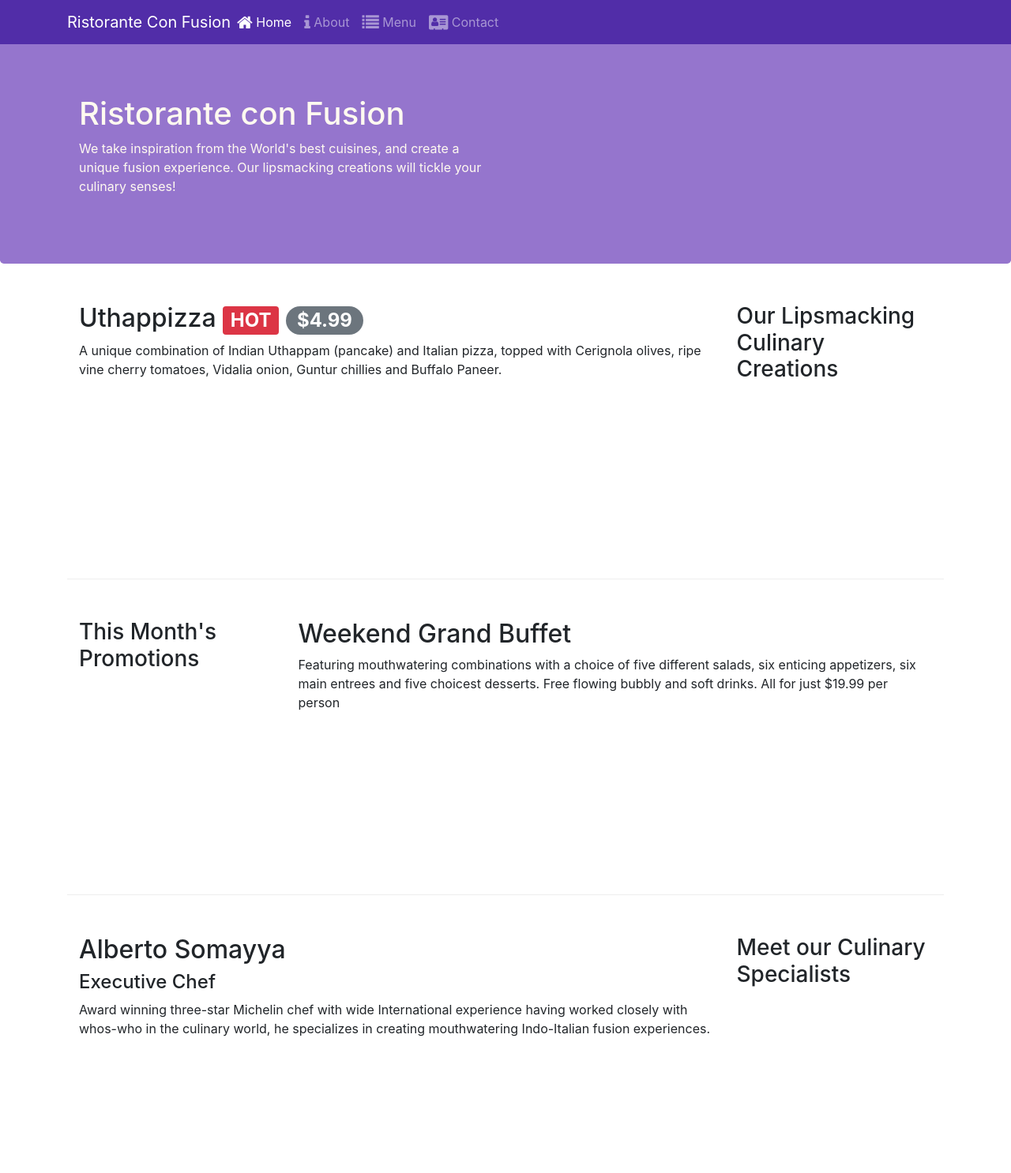
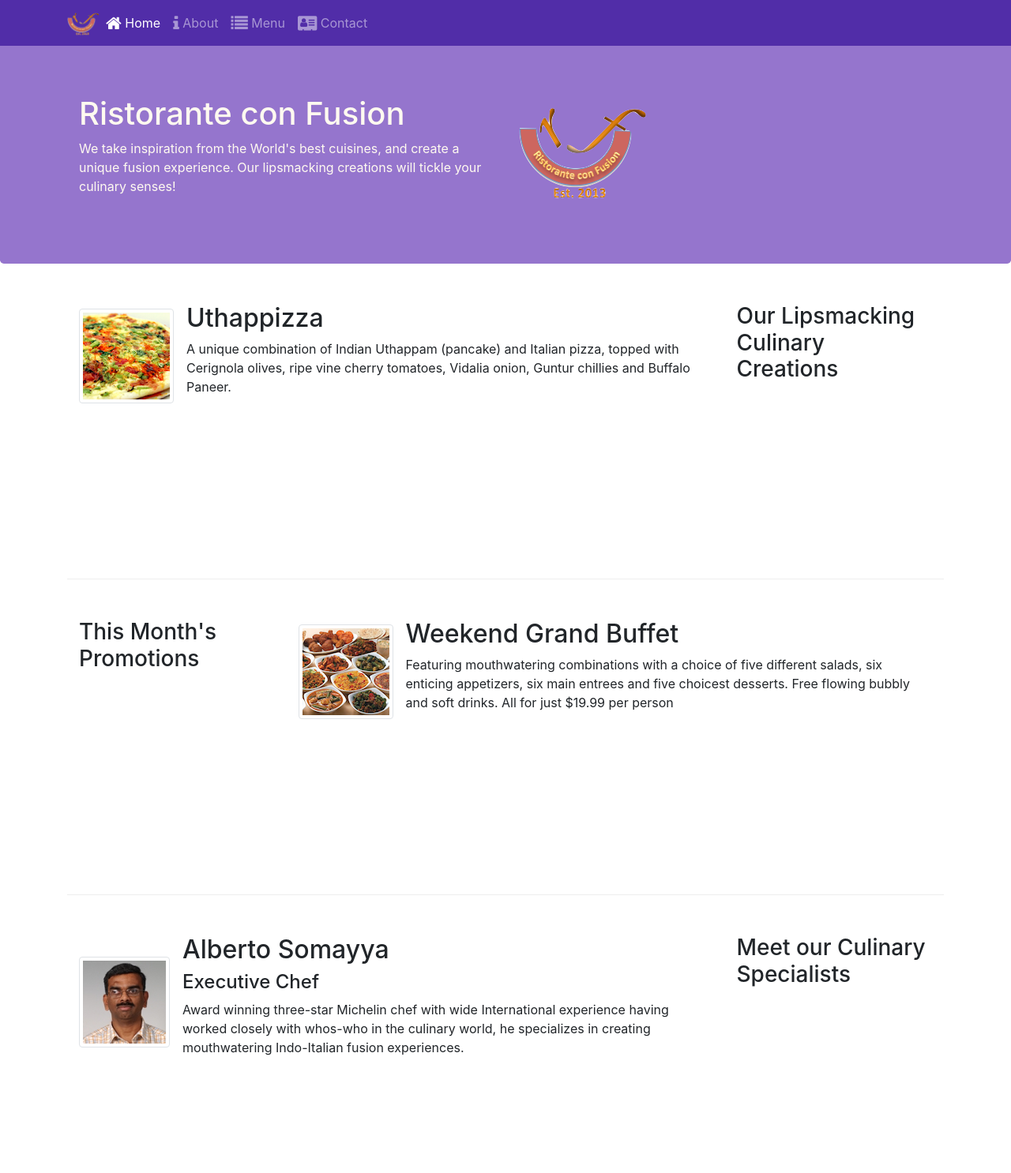
Before and after one commit to anusjc/Bootstrap, a website: page index.html in a window 1280 px wide. Shown: the top 1486 px of the page at 79% size. Drawn offline with nearby package versions, Linux system fonts and the light colour scheme.

Commit message:
Images and Media

```diff
--- a/index.html
+++ b/index.html
@@ -21,7 +21,7 @@
             <button class="navbar-toggler" type="button" data-toggle="collapse" data-target="#Navbar">
                 <span class="navbar-toggler-icon"></span>
             </button>
-           <a class="navbar-brand mr-auto" href="#">Ristorante Con Fusion</a>
+           <a class="navbar-brand mr-auto" href="#"><img src="img/logo.png"height="30" width="41"></a>
            <div class="collapse navbar-collapse" id="Navbar">
              <ul class="navbar-nav mr-auto">
                 <li class="nav-item active"><a class="nav-link" href="#"><span class="fa fa-home fa-lg"></span> Home</a></li>
@@ -41,7 +41,8 @@
                     <h1>Ristorante con Fusion</h1>
                     <p>We take inspiration from the World's best cuisines, and create a unique fusion experience. Our lipsmacking creations will tickle your culinary senses!</p>
                 </div>
-                <div class = "col-12 col-sm">
+                <div class="col-12 col-sm align-self-center">
+                    <img src="img/logo.png" class="img-fluid">
                 </div>
             </div>
         </div>
@@ -53,8 +54,17 @@
                 <h3>Our Lipsmacking Culinary Creations</h3>
             </div>
             <div class = "col col-sm order-sm-first col-md">
-                <h2>Uthappizza <span class="badge badge-danger">HOT</span> <span class="badge badge-pill badge-secondary">$4.99</span></h2>
-                <p>A unique combination of Indian Uthappam (pancake) and Italian pizza, topped with Cerignola olives, ripe vine cherry tomatoes, Vidalia onion, Guntur chillies and Buffalo Paneer.</p>
+                <div class="media">
+                    <img class="d-flex mr-3 img-thumbnail align-self-center"
+                            src="img/uthappizza.png" alt="Uthappizza">
+                    <div class="media-body">
+                        <h2 class="mt-0">Uthappizza</h2>
+                        <p class="d-none d-sm-block">A unique combination of Indian Uthappam (pancake) and
+                            Italian pizza, topped with Cerignola olives, ripe vine
+                            cherry tomatoes, Vidalia onion, Guntur chillies and
+                            Buffalo Paneer.</p>
+                    </div>
+                </div>
             </div>
         </div>
 
@@ -64,8 +74,15 @@
                 <h3>This Month's Promotions</h3>
             </div>
             <div class = "col col-sm col-md">
-                <h2>Weekend Grand Buffet</h2>
-                <p>Featuring mouthwatering combinations with a choice of five different salads, six enticing appetizers, six main entrees and five choicest desserts. Free flowing bubbly and soft drinks. All for just $19.99 per person </p>
+                <div class="media">
+                    <img class ="d-flex mr-3 img-thumbnail align-self-center"
+                          src="img/buffet.png" alt=" Grand Buffet">
+                    <div class="media-body">
+                        <h2>Weekend Grand Buffet</h2>
+                        <p>Featuring mouthwatering combinations with a choice of five different salads, six enticing appetizers, six main entrees and five choicest desserts. Free flowing bubbly and soft drinks. All for just $19.99 per person </p>
+                    </div>
+                </div>
+
             </div>
         </div>
 
@@ -74,9 +91,19 @@
                 <h3>Meet our Culinary Specialists</h3>
             </div>
             <div class = "col col-sm oder-sm-first col-md">
-                <h2>Alberto Somayya</h2>
-                <h4>Executive Chef</h4>
-                <p>Award winning three-star Michelin chef with wide International experience having worked closely with whos-who in the culinary world, he specializes in creating mouthwatering Indo-Italian fusion experiences. </p>
+                <div class="media">
+                    <img class="d-flex mr-3 img-thumbnail align-self-center"
+                            src="img/alberto.png" alt="Alberto Somayya">
+                    <div class="media-body">
+                        <h2 class="mt-0">Alberto Somayya</h2>
+                        <h4>Executive Chef</h4>
+                        <p class="d-none d-sm-block">Award winning three-star Michelin chef with wide
+                            International experience having worked closely with
+                            whos-who in the culinary world, he specializes in
+                            creating mouthwatering Indo-Italian fusion experiences.
+                            </p>
+                    </div>
+                </div>
             </div>
         </div>
     </div>
```
Also changed, not shown: aboutus.html (+3 -2 lines), contactus.html (+3 -2 lines), img/alberto.png (added), img/buffet.png (added), img/logo.png (added), img/uthappizza.png (added), 1 other file.
